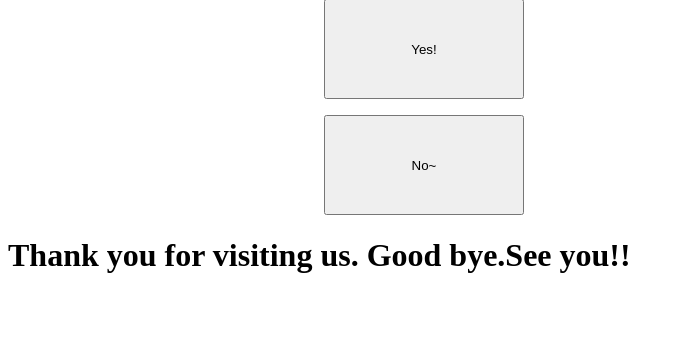
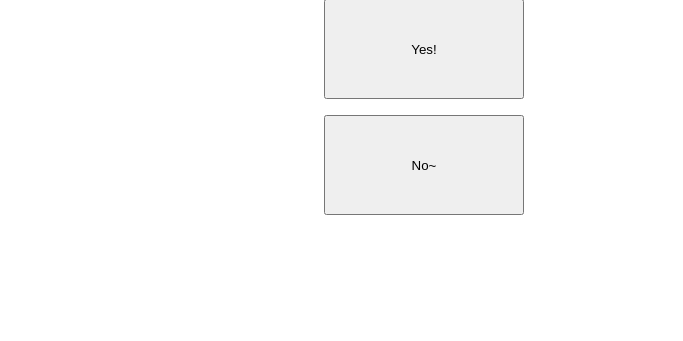
Before and after one commit to MAYIMENG/NTU-19, a Flask app: page /end in a window 1280 px wide. Shown: the part 183-524 px from the top of the page, without its empty margins (0-683 px from the left). Run offline with Flask 3, Linux system fonts and the light colour scheme.

Commit message:
Update end.html

```diff
--- a/templates/end.html
+++ b/templates/end.html
@@ -16,6 +16,3 @@
     <input type = "submit" value="No~" style="width:200px;height:100px;">
 </form>
 </div>
-
-
-<h1>Thank you for visiting us. Good bye.See you!!</h1>
```
